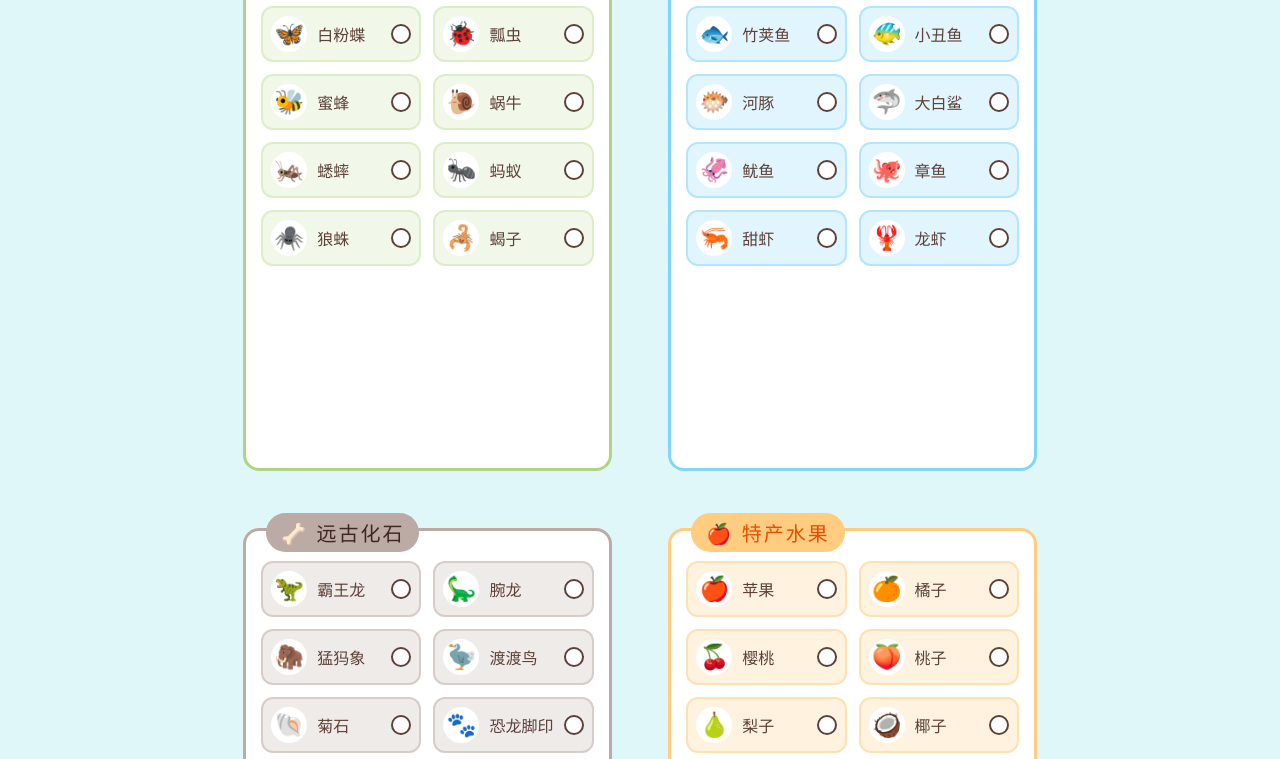
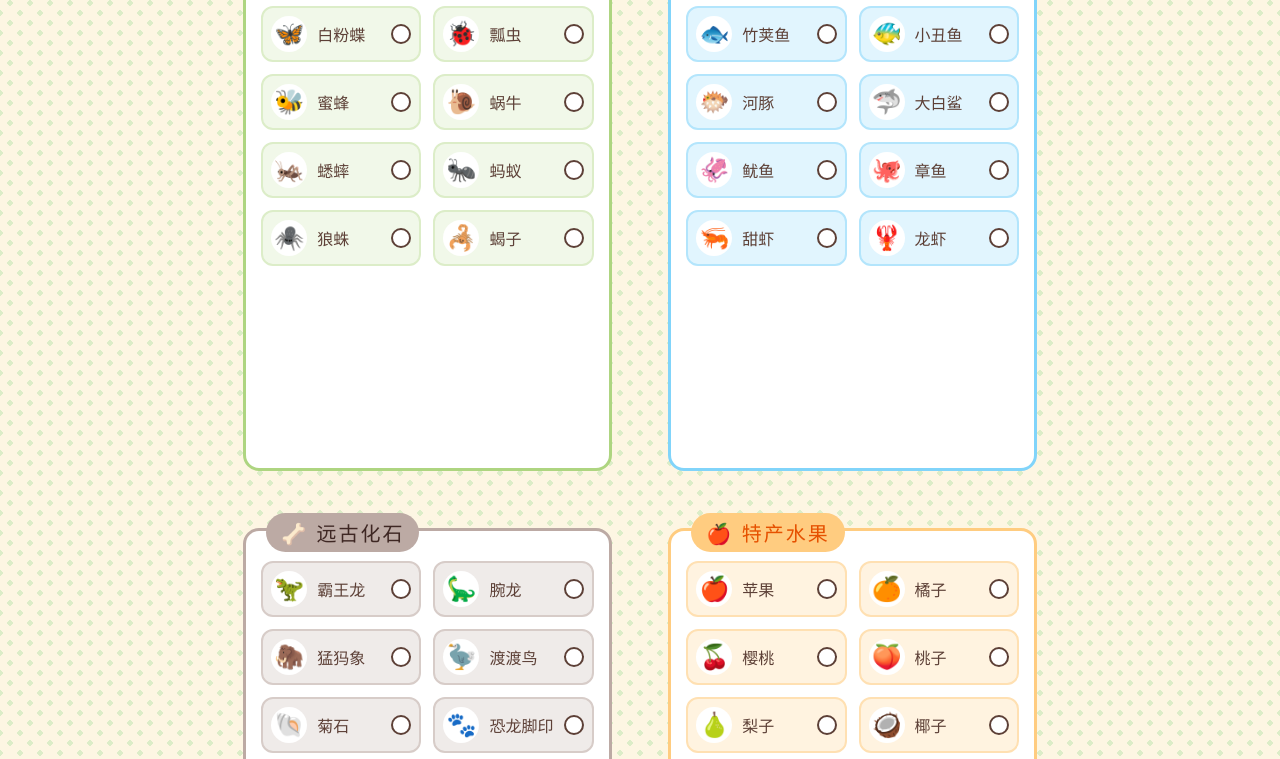
Before and after one commit to kolf/acnh-catalog, a website: page index.html in a window 1280 px wide. Shown: the part 107-866 px from the top of the page. Drawn offline with Linux system fonts and the light colour scheme; a web font is replaced by a local one.

Commit message:
style: 给 body 加上了动森主题的波点背景

```diff
--- a/styles.css
+++ b/styles.css
@@ -20,7 +20,11 @@
 body {
   margin: 0;
   padding: 0;
-  background-color: #e0f7fa; /* Screen background */
+  background-color: var(--bg-color);
+  background-image: radial-gradient(#dcedc8 20%, transparent 20%),
+    radial-gradient(#dcedc8 20%, transparent 20%);
+  background-position: 0 0, 10px 10px;
+  background-size: 20px 20px;
   display: flex;
   justify-content: center;
   align-items: center;
--- a/styles_full_table.css
+++ b/styles_full_table.css
@@ -18,7 +18,11 @@
 body {
   margin: 0;
   padding: 0;
-  background-color: #e0f7fa;
+  background-color: var(--bg-color);
+  background-image: radial-gradient(#dcedc8 20%, transparent 20%),
+    radial-gradient(#dcedc8 20%, transparent 20%);
+  background-position: 0 0, 10px 10px;
+  background-size: 20px 20px;
   display: flex;
   justify-content: center;
   align-items: flex-start;
--- a/styles_table.css
+++ b/styles_table.css
@@ -16,7 +16,11 @@
 body {
   margin: 0;
   padding: 0;
-  background-color: #e0f7fa; /* Screen background */
+  background-color: var(--bg-color);
+  background-image: radial-gradient(#dcedc8 20%, transparent 20%),
+    radial-gradient(#dcedc8 20%, transparent 20%);
+  background-position: 0 0, 10px 10px;
+  background-size: 20px 20px;
   display: flex;
   justify-content: center;
   align-items: flex-start;
```
